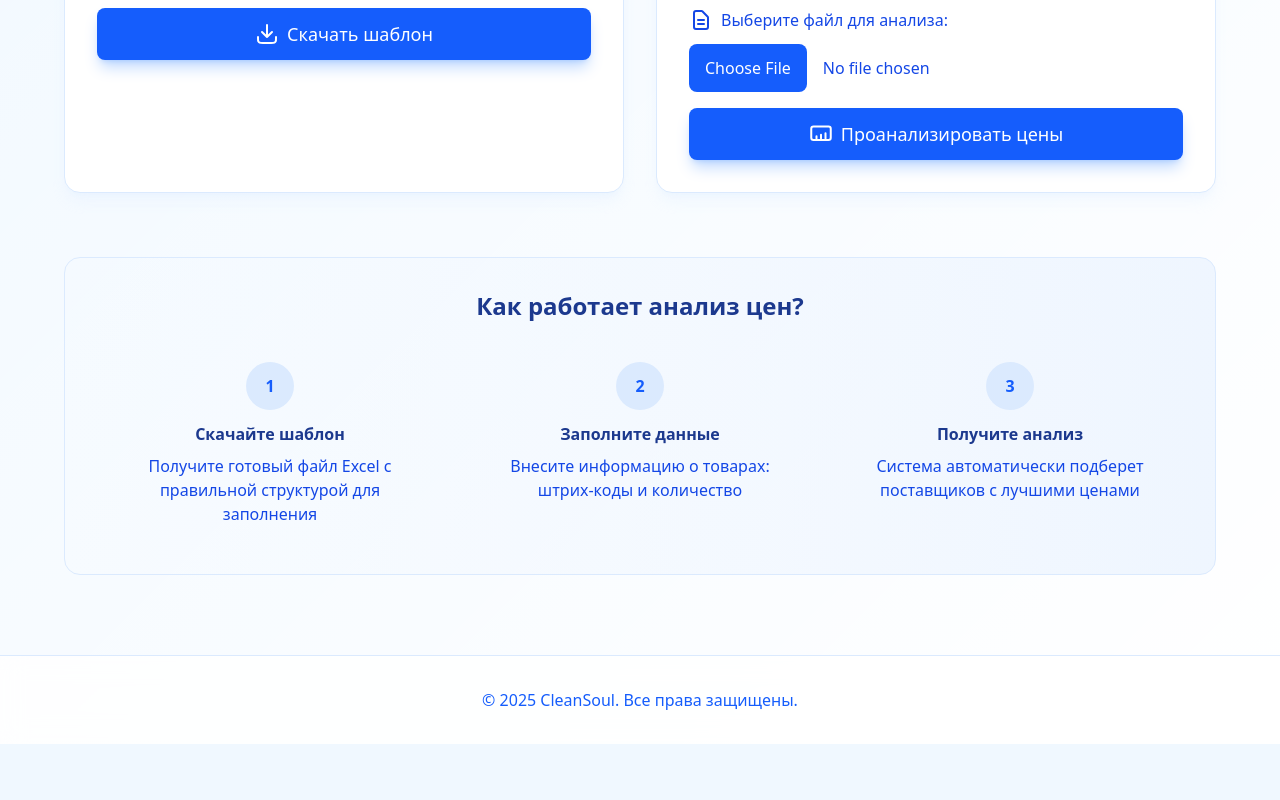
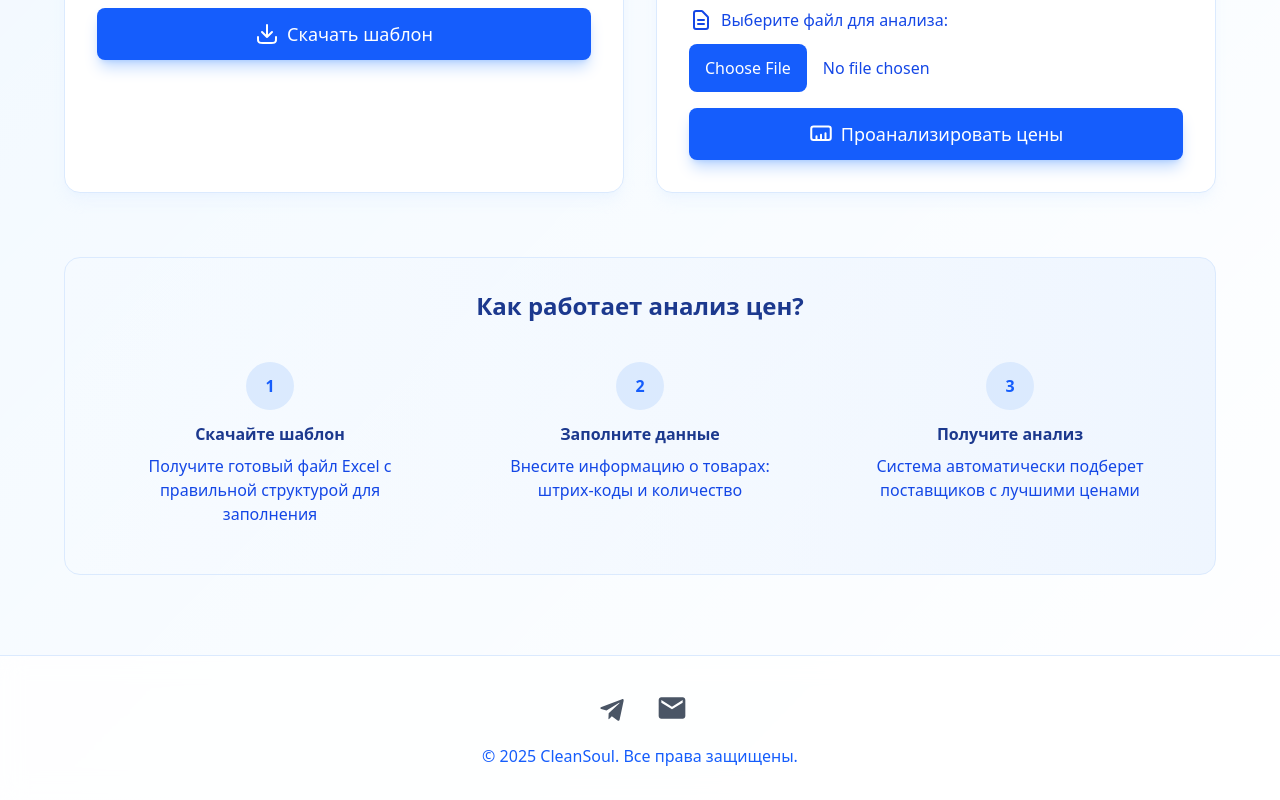
Before and after one commit to WalexWeb/price_analyst-client, a React (Vite) app: page / in a window 1280 px wide. Shown: the part 533-1333 px from the top of the page. Before the commit the page ends 1277 px from the top, so only its background shows below. Built offline with nearby package versions, Linux system fonts and the light colour scheme; no server answers.

Commit message:
feat: добавил ссылки на соцсети

```diff
--- a/src/pages/Profile.tsx
+++ b/src/pages/Profile.tsx
@@ -6,7 +6,7 @@ import { useNavigate } from "react-router-dom";
 import { StatusMessage } from "./components/ui/StatusMessage";
 import { ProfileHeader } from "./components/profile/ProfileHeader";
 import { UserRequestsSection } from "./components/profile/UserRequestsSection";
-
+import Footer from "./components/layout/Footer";
 
 function Profile() {
   const [user] = useAtom(userAtom);
@@ -54,6 +54,7 @@ function Profile() {
           />
         </m.div>
       </div>
+      <Footer />
     </div>
   );
 }
--- a/src/pages/components/analysis/ProductTable.tsx
+++ b/src/pages/components/analysis/ProductTable.tsx
@@ -45,7 +45,7 @@ export const ProductTable = ({
                   </span>
                 )}
                 {supplierGroup.supplierInfo.phone && (
-                  <div className="mt-1">
+                  <div>
                     <strong>Телефоны:</strong>{" "}
                     {supplierGroup.supplierInfo.phone
                       .split(", ")
@@ -59,7 +59,7 @@ export const ProductTable = ({
               </div>
             )}
           </div>
-          <div className="flex flex-col items-end gap-2">
+          <div className="flex flex-col items-end gap-3">
             <div className="text-lg text-blue-700">
               <div className="font-semibold">
                 Всего товаров: {supplierGroup.productCount}
--- a/src/pages/components/layout/Footer.tsx
+++ b/src/pages/components/layout/Footer.tsx
@@ -2,6 +2,33 @@ function Footer() {
   return (
     <footer className="border-t border-blue-100 bg-white/80 py-8 backdrop-blur-md">
       <div className="container mx-auto px-4 text-center">
+        {/* Социальные сети */}
+        <div className="mb-4 flex justify-center space-x-6">
+          {/* Telegram */}
+          <a
+            href="https://t.me/cleansoul2025"
+            target="_blank"
+            rel="noopener noreferrer"
+            className="flex items-center justify-center text-gray-600 transition-colors duration-300 hover:text-blue-500"
+            aria-label="Telegram"
+          >
+            <svg className="h-10 w-10" fill="currentColor" viewBox="0 0 24 24">
+              <path d="M9.99987 15.2L9.84987 18.7C10.1499 18.7 10.2799 18.57 10.4399 18.41L11.8999 17.02L15.3399 19.54C15.9699 19.88 16.4199 19.7 16.5899 18.93L18.9599 7.81999C19.1899 6.87999 18.6199 6.48999 17.9999 6.72999L5.67987 11.4599C4.75987 11.83 4.77987 12.36 5.52987 12.59L8.67987 13.57L16.0399 8.99999C16.3899 8.79 16.7099 8.9 16.4499 9.13L9.99987 15.2Z" />
+            </svg>
+          </a>
+
+          {/* Email */}
+          <a
+            href="mailto:info@cn-soul.ru"
+            className="flex items-center justify-center text-gray-600 transition-colors duration-300 hover:text-red-500"
+            aria-label="Email"
+          >
+            <svg className="h-8 w-8" fill="currentColor" viewBox="0 0 24 24">
+              <path d="M20 4H4c-1.1 0-1.99.9-1.99 2L2 18c0 1.1.9 2 2 2h16c1.1 0 2-.9 2-2V6c0-1.1-.9-2-2-2zm0 4l-8 5-8-5V6l8 5 8-5v2z" />
+            </svg>
+          </a>
+        </div>
+
         <p className="text-md text-blue-600">
           © 2025 CleanSoul. Все права защищены.
         </p>
```
